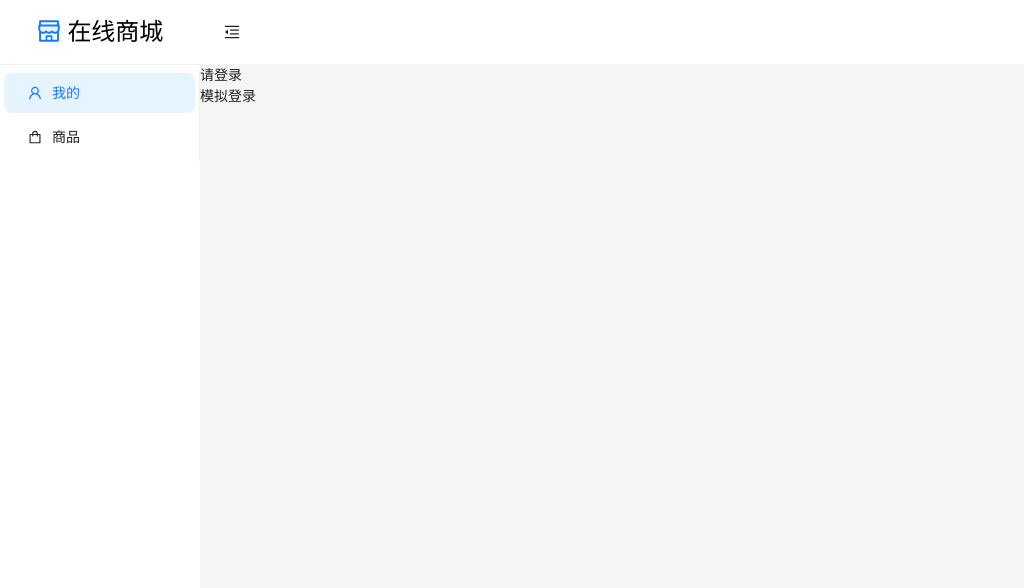
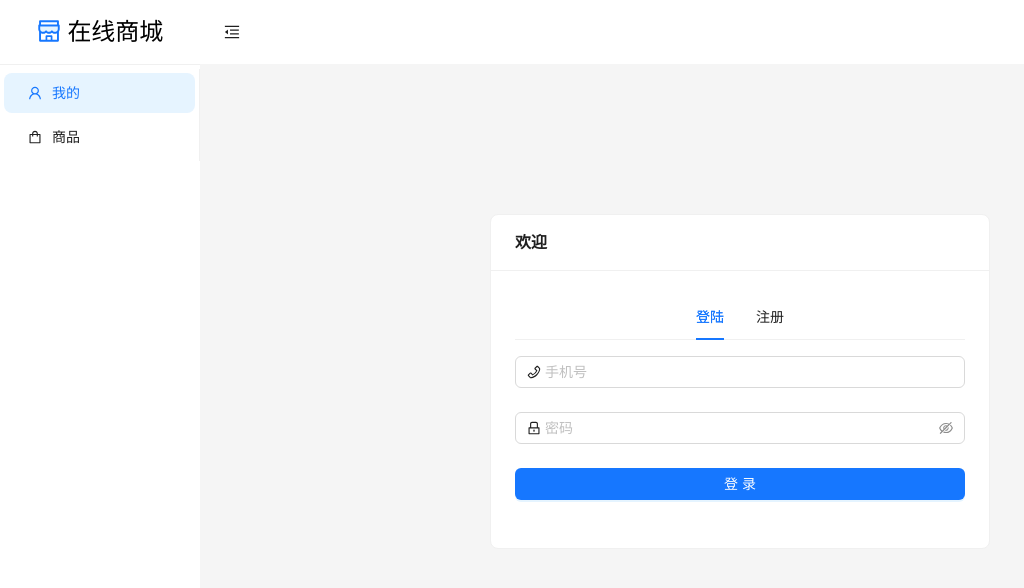
Before and after one commit to Bian-Mu/online-shopping, a React (Vite) app: page /private in a window 1280 px wide. Shown: the top 588 px of the page, without its empty margins (0-1024 px from the left). Built offline with nearby package versions, Linux system fonts and the light colour scheme.

Commit message:
feat:login logic

```diff
--- /dev/null
+++ b/src/components/Login.tsx
@@ -0,0 +1,96 @@
+import React, { useState } from 'react';
+import { Form, Input, Button, Card, Tabs, type TabsProps } from 'antd';
+import { PhoneOutlined, LockOutlined, HomeOutlined, UserAddOutlined } from '@ant-design/icons';
+
+import fakeUsers from "../fakeData/users.json"
+
+
+const Login: React.FC<{ setUser: Function }> = ({ setUser }) => {
+    const [activeTab, setActiveTab] = useState('login');
+    const [form] = Form.useForm();
+
+
+    const merchant = fakeUsers[0]
+    const customer = fakeUsers[1]
+
+    const onFinish = (values: any) => {
+        if (activeTab === 'login') {
+            console.log('登录信息:', values);
+            localStorage.setItem('userData', JSON.stringify(merchant))
+            setUser(merchant)
+        } else {
+            console.log('注册信息:', values);
+            localStorage.setItem('userData', JSON.stringify(customer))
+            setUser(customer)
+        }
+    };
+
+    const handleTabChange = (key: string) => {
+        setActiveTab(key);
+        form.resetFields();
+    };
+
+    const items: TabsProps['items'] = [
+        { key: 'login', label: '登陆' },
+        { key: 'register', label: '注册' }
+    ]
+
+    return (
+        <div className='justify-items-center mt-[150px]'>
+            <Card title="欢迎" style={{ width: 500 }}>
+                <Tabs activeKey={activeTab} items={items} centered onChange={handleTabChange}>
+                </Tabs>
+
+                <Form
+                    form={form}
+                    name="login_register"
+                    onFinish={onFinish}
+                    initialValues={{ remember: true }}
+                >
+                    <Form.Item
+                        name="phone"
+                        rules={[
+                            { required: true, message: '请输入您的手机号!' },
+                            { pattern: /^1[3456789]\d{9}$/, message: '请输入有效的手机号!' }
+                        ]}
+                    >
+                        <Input prefix={<PhoneOutlined />} placeholder="手机号" />
+                    </Form.Item>
+
+                    <Form.Item
+                        name="password"
+                        rules={[{ required: true, message: '请输入您的密码!' }]}
+                    >
+                        <Input.Password prefix={<LockOutlined />} placeholder="密码" />
+                    </Form.Item>
+
+                    {activeTab === 'register' && (
+                        <>
+                            <Form.Item
+                                name="address"
+                                rules={[{ required: true, message: '请输入您的地址!' }]}
+                            >
+                                <Input prefix={<HomeOutlined />} placeholder="地址" />
+                            </Form.Item>
+
+                            <Form.Item
+                                name="invitationCode"
+                            >
+                                <Input prefix={<UserAddOutlined />} placeholder="邀请码（选填）" />
+                            </Form.Item>
+                        </>
+                    )}
+
+                    <Form.Item>
+                        <Button type="primary" htmlType="submit" style={{ width: '100%' }}>
+                            {activeTab === 'login' ? '登录' : '注册'}
+                        </Button>
+                    </Form.Item>
+                </Form>
+            </Card>
+        </div>
+
+    );
+};
+
+export default Login;
--- a/src/components/UserPage.tsx
+++ b/src/components/UserPage.tsx
@@ -1,6 +1,6 @@
 import React, { useState, useEffect } from 'react';
 import type { User } from '../DataProps';
-import fakeUsers from "../fakeData/users.json"
+import Login from './Login';
 
 const UserPage: React.FC = () => {
     const [user, setUser] = useState<User | null>(null);
@@ -15,37 +15,27 @@ const UserPage: React.FC = () => {
     }, []);
 
 
-    const merchant = fakeUsers[0]
-    const customer = fakeUsers[1]
+
 
     if (!user) {
         return (
-            <div>
-                <h3>请登录</h3>
-                <button onClick={() => {
-
-                    localStorage.setItem('userData', JSON.stringify(merchant));
-                    setUser(merchant);
-                    console.log('用户登录数据:', merchant);
-                }}>
-                    模拟登录
-                </button>
-            </div>
+            <Login setUser={setUser} />
         );
     }
 
-    return (
-        <div>
-            <h3>用户信息</h3>
-            <pre>{JSON.stringify(user, null, 2)}</pre>
-            <button onClick={() => {
-                localStorage.removeItem('userData');
-                setUser(null);
-            }}>
-                退出登录
-            </button>
-        </div>
-    );
+    if (!user.role) {
+        return (
+            <div>
+                商家
+            </div>
+        )
+    } else {
+        return (
+            <div>
+                顾客
+            </div>
+        )
+    }
 };
 
 export default UserPage;
```
